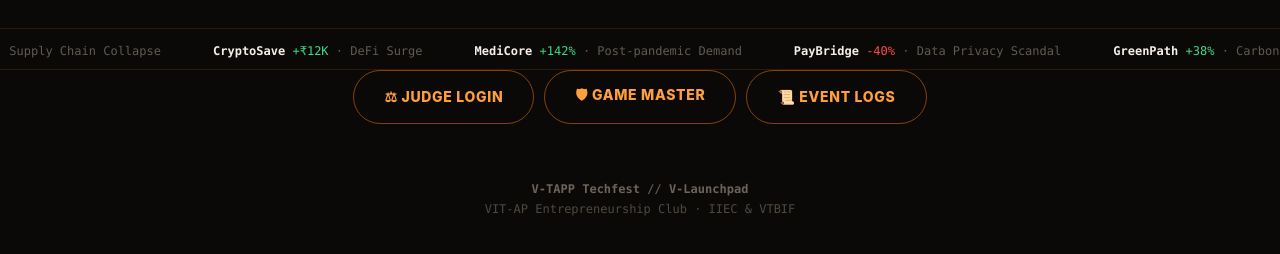
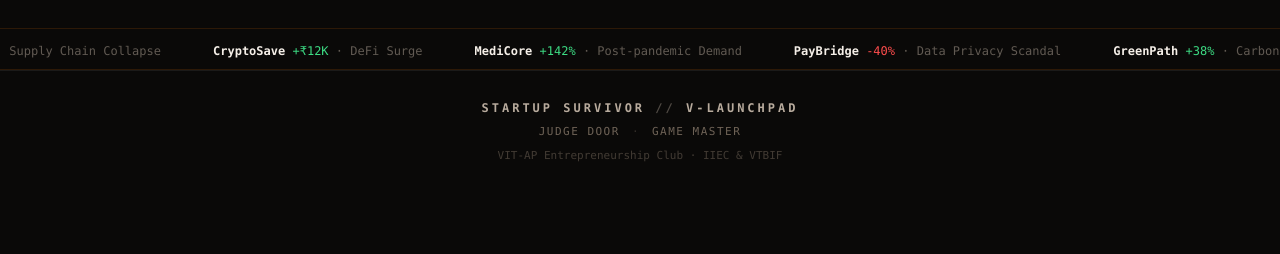
Before and after one commit to sirius287/Start-up-survivor, a React (Vite) app in the folder client/: page / in a window 1280 px wide. Shown: the part 1296-1550 px from the top of the page. Built offline with nearby package versions, Linux system fonts and the light colour scheme; no server answers.

Commit message:
Footer redesign: quiet staff-door links, drop event-logs button

```diff
--- a/client/src/App.jsx
+++ b/client/src/App.jsx
@@ -18,8 +18,8 @@ export default function App() {
   if (page === '/staff' && user?.role !== 'judge' && user?.role !== 'admin') page = '/';
   if (page === '/logs' && user?.role !== 'judge' && user?.role !== 'admin') page = '/';
 
-  // Staff doors are reachable from the landing-page footer; /#/logs still
-  // requires a staff session to open.
+  // /#/judge and /#/gm are linked from the landing footer; /#/logs stays a
+  // direct link only — it's empty until the event starts producing entries.
   if (page === '/judge') return <StaffLogin kind="judge" nav={nav} />;
   if (page === '/gm') return <StaffLogin kind="admin" nav={nav} />;
 
--- a/client/src/pages/Landing.jsx
+++ b/client/src/pages/Landing.jsx
@@ -109,17 +109,14 @@ export default function Landing({ nav }) {
         </div>
       </div>
 
-      {/* Staff doors: judges, game master, and the event log. /#/logs is
-          staff-only — without a session the router bounces back here. */}
-      <div className="wrap" style={{ display: 'flex', gap: 10, justifyContent: 'center', flexWrap: 'wrap', paddingBottom: 22 }}>
-        <button className="btn btn-ghost" onClick={() => nav('/judge')}>⚖ Judge Login</button>
-        <button className="btn btn-ghost" onClick={() => nav('/gm')}>🛡 Game Master</button>
-        <button className="btn btn-ghost" onClick={() => nav('/logs')}>📜 Event Logs</button>
-      </div>
-
       <footer className="footer">
-        <div><strong>V-TAPP Techfest</strong> // <strong>V-Launchpad</strong></div>
-        <div style={{ opacity: 0.7, marginTop: 6 }}>VIT-AP Entrepreneurship Club · IIEC &amp; VTBIF</div>
+        <div className="footer-brand">STARTUP SURVIVOR <span className="footer-sep">//</span> V-LAUNCHPAD</div>
+        <nav className="footer-nav">
+          <button type="button" onClick={() => nav('/judge')}>judge door</button>
+          <span className="footer-sep">·</span>
+          <button type="button" onClick={() => nav('/gm')}>game master</button>
+        </nav>
+        <div className="footer-credits">VIT-AP Entrepreneurship Club · IIEC &amp; VTBIF</div>
       </footer>
 
       {modal === 'register' && <RegisterModal nav={nav} toast={toast} switchTo={() => setModal('login')} close={() => setModal(null)} />}
--- a/client/src/theme.css
+++ b/client/src/theme.css
@@ -316,7 +316,28 @@ canvas.chart { width: 100%; height: 220px; display: block; }
 .ticker-track { display: inline-block; animation: tick 40s linear infinite; font-family: var(--mono); font-size: 12px; color: var(--text-2); }
 @keyframes tick { to { transform: translateX(-50%); } }
 .ticker-track b { color: var(--text); }
-.footer { text-align: center; color: var(--muted); font-size: 12px; padding: 36px 20px 60px; font-family: var(--mono); }
+.footer {
+  border-top: 1px solid var(--line-soft);
+  text-align: center;
+  color: var(--muted);
+  font-size: 12px;
+  padding: 30px 20px 46px;
+  font-family: var(--mono);
+  display: grid;
+  gap: 10px;
+  justify-items: center;
+}
+.footer-brand { font-size: 12px; font-weight: 700; letter-spacing: 3px; color: var(--text-2); }
+.footer-nav { display: flex; align-items: center; gap: 12px; font-size: 11px; letter-spacing: 1.5px; text-transform: uppercase; }
+.footer-nav button {
+  background: none; border: none; padding: 0; cursor: pointer;
+  font: inherit; letter-spacing: inherit; text-transform: inherit;
+  color: var(--muted); border-bottom: 1px solid transparent;
+  transition: color 0.15s ease, border-color 0.15s ease;
+}
+.footer-nav button:hover { color: var(--ember-hot); border-bottom-color: var(--ember-hot); }
+.footer-sep { opacity: 0.4; }
+.footer-credits { opacity: 0.55; font-size: 11px; }
 .q-dots { font-size: 11px; letter-spacing: 1px; color: var(--ember-hot); }
 .q-row { display: flex; align-items: center; gap: 10px; padding: 6px 0; border-bottom: 1px solid rgba(255,255,255,0.04); font-size: 13px; }
 .q-row:last-child { border-bottom: none; }
```
